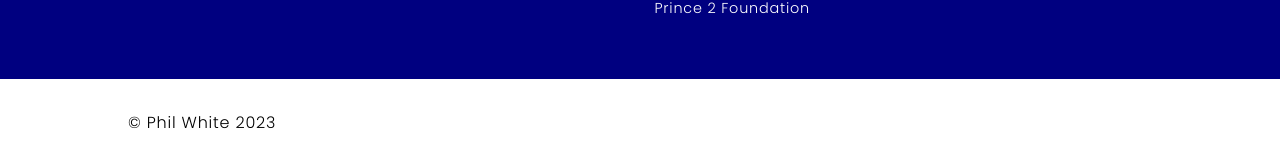
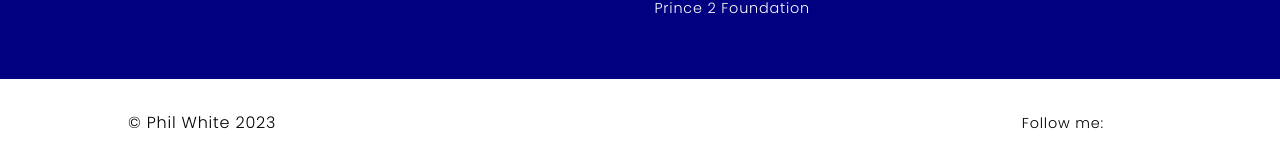
Before and after one commit to philwhiteuk/cv, a Jekyll site: the page built from pages/index.md, in a window 1280 px wide. Shown: the part 2934-3098 px from the top of the page. Built offline with Jekyll 4.4.1, drawn with Linux system fonts in a browser that asks for light colours.

Commit message:
feat: footer social links

```diff
--- a/_includes/footer.html
+++ b/_includes/footer.html
@@ -1,14 +1,9 @@
-<footer class="site-footer h-card">
-<!--  <data class="u-url" href="{{ "/" | relative_url }}"></data>-->
+<footer class="secondary">
   <div class="wrapper">
-    <p class="footer-heading">© {{ site.title | escape }} {{ site.time | date: "%Y" }}</p>
-
-<!--    <div class="footer-col footer-col-2">-->
-<!--      {%- include social.html -%}-->
-<!--    </div>-->
-
-<!--    <div class="footer-col footer-col-3">-->
-<!--      <p>{{- site.description | escape -}}</p>-->
-<!--    </div>-->
+    <p>© {{ site.title | escape }} {{ site.time | date: "%Y" }}</p>
+    <ul id="social">
+      {%- if site.github_username -%}<li><a href="https://github.com/{{ site.github_username }}"><svg><use xlink:href="{{ '/assets/minima-social-icons.svg#github' | relative_url }}"></use></svg></a></li>{%- endif -%}
+      {%- if site.linkedin_username -%}<li><a href="https://www.linkedin.com/in/{{ site.linkedin_username| cgi_escape | escape }}"><svg><use xlink:href="{{ '/assets/minima-social-icons.svg#linkedin' | relative_url }}"></use></svg></a></li>{%- endif -%}
+    </ul>
   </div>
 </footer>
--- a/_includes/icon-github.html
+++ /dev/null
@@ -1 +0,0 @@
-<a href="https://github.com/{{ include.username }}"><span class="icon icon--github">{% include icon-github.svg %}</span><span class="username">{{ include.username }}</span></a>
--- a/_includes/social.html
+++ /dev/null
@@ -1,14 +0,0 @@
-<ul class="social-media-list">
-  {%- if site.dribbble_username -%}<li><a href="https://dribbble.com/{{ site.dribbble_username| cgi_escape | escape }}"><svg class="svg-icon"><use xlink:href="{{ '/assets/minima-social-icons.svg#dribbble' | relative_url }}"></use></svg> <span class="username">{{ site.dribbble_username| escape }}</span></a></li>{%- endif -%}
-  {%- if site.facebook_username -%}<li><a href="https://www.facebook.com/{{ site.facebook_username| cgi_escape | escape }}"><svg class="svg-icon"><use xlink:href="{{ '/assets/minima-social-icons.svg#facebook' | relative_url }}"></use></svg> <span class="username">{{ site.facebook_username| escape }}</span></a></li>{%- endif -%}
-  {%- if site.flickr_username -%}<li><a href="https://www.flickr.com/photos/{{ site.flickr_username| cgi_escape | escape }}"><svg class="svg-icon"><use xlink:href="{{ '/assets/minima-social-icons.svg#flickr' | relative_url }}"></use></svg> <span class="username">{{ site.flickr_username| escape }}</span></a></li>{%- endif -%}
-  {%- if site.github_username -%}{%- include icon-github.html -%}{%- endif -%}
-  {%- if site.instagram_username -%}<li><a href="https://instagram.com/{{ site.instagram_username| cgi_escape | escape }}"><svg class="svg-icon"><use xlink:href="{{ '/assets/minima-social-icons.svg#instagram' | relative_url }}"></use></svg> <span class="username">{{ site.instagram_username| escape }}</span></a></li>{%- endif -%}
-  {%- if site.linkedin_username -%}<li><a href="https://www.linkedin.com/in/{{ site.linkedin_username| cgi_escape | escape }}"><svg class="svg-icon"><use xlink:href="{{ '/assets/minima-social-icons.svg#linkedin' | relative_url }}"></use></svg> <span class="username">{{ site.linkedin_username| escape }}</span></a></li>{%- endif -%}
-  {%- if site.pinterest_username -%}<li><a href="https://www.pinterest.com/{{ site.pinterest_username| cgi_escape | escape }}"><svg class="svg-icon"><use xlink:href="{{ '/assets/minima-social-icons.svg#pinterest' | relative_url }}"></use></svg> <span class="username">{{ site.pinterest_username| escape }}</span></a></li>{%- endif -%}
-  {%- for mst in site.mastodon -%}{%- if mst.username and mst.instance -%}<li><a href="https://{{ mst.instance| cgi_escape | escape}}/@{{mst.username}}"><svg class="svg-icon"><use xlink:href="{{ '/assets/minima-social-icons.svg#mastodon' | relative_url }}"></use></svg> <span class="username">{{ mst.username|escape }}</span></a></li>{%- endif -%}{%- endfor -%}
-  {%- if site.twitter_username -%}<li><a href="https://www.twitter.com/{{ site.twitter_username| cgi_escape | escape }}"><svg class="svg-icon"><use xlink:href="{{ '/assets/minima-social-icons.svg#twitter' | relative_url }}"></use></svg> <span class="username">{{ site.twitter_username| escape }}</span></a></li>{%- endif -%}
-  {%- if site.youtube_username -%}<li><a href="https://youtube.com/{{ site.youtube_username| cgi_escape | escape }}"><svg class="svg-icon"><use xlink:href="{{ '/assets/minima-social-icons.svg#youtube' | relative_url }}"></use></svg> <span class="username">{{ site.youtube_username| escape }}</span></a></li>{%- endif -%}
-  {%- if site.googleplus_username -%}<li><a href="https://plus.google.com/{{ site.googleplus_username| escape }}"><svg class="svg-icon"><use xlink:href="{{ '/assets/minima-social-icons.svg#googleplus' | relative_url }}"></use></svg> <span class="username">{{ site.googleplus_username| escape }}</span></a></li>{%- endif -%}
-  {%- if site.rss -%}<li><a href="{{ 'feed.xml' | relative_url }}"><svg class="svg-icon"><use xlink:href="{{ '/assets/minima-social-icons.svg#rss' | relative_url }}"></use></svg> <span>{{ site.rss | escape }}</span></a></li>{%- endif -%}
-</ul>
--- a/_sass/theme/_base.scss
+++ b/_sass/theme/_base.scss
@@ -82,6 +82,10 @@
     background: rgba($primary_highlight, 1);
   }
 
+  svg {
+    fill: rgba($primary_highlight, 0.8);
+  }
+
   em {
     color: $primary_emphasis;
   }
@@ -106,6 +110,10 @@
 
   button {
     background: $secondary_highlight;
+  }
+
+  svg {
+    fill: rgba($secondary_highlight, 1);
   }
 
   em {
--- a/_sass/theme/_footer.scss
+++ b/_sass/theme/_footer.scss
@@ -1,3 +1,30 @@
 body > footer {
     padding: 1rem 0;
+
+    @media (max-width: 515px) {
+        .wrapper {
+            justify-content: space-around;
+        }
+    }
+
+    #social:before {
+        content: "Follow me:";
+        font-size: 0.9rem;
+    }
+    #social {
+        align-items: center;
+        display: flex;
+        flex-flow: row nowrap;
+        gap: 0.5rem;
+
+        li a {
+            display: flex;
+            align-items: center;
+        }
+
+        svg {
+            height: 16px;
+            width: 16px;
+        }
+    }
 }
```
Also changed, not shown: _includes/icon-github.svg (deleted).
